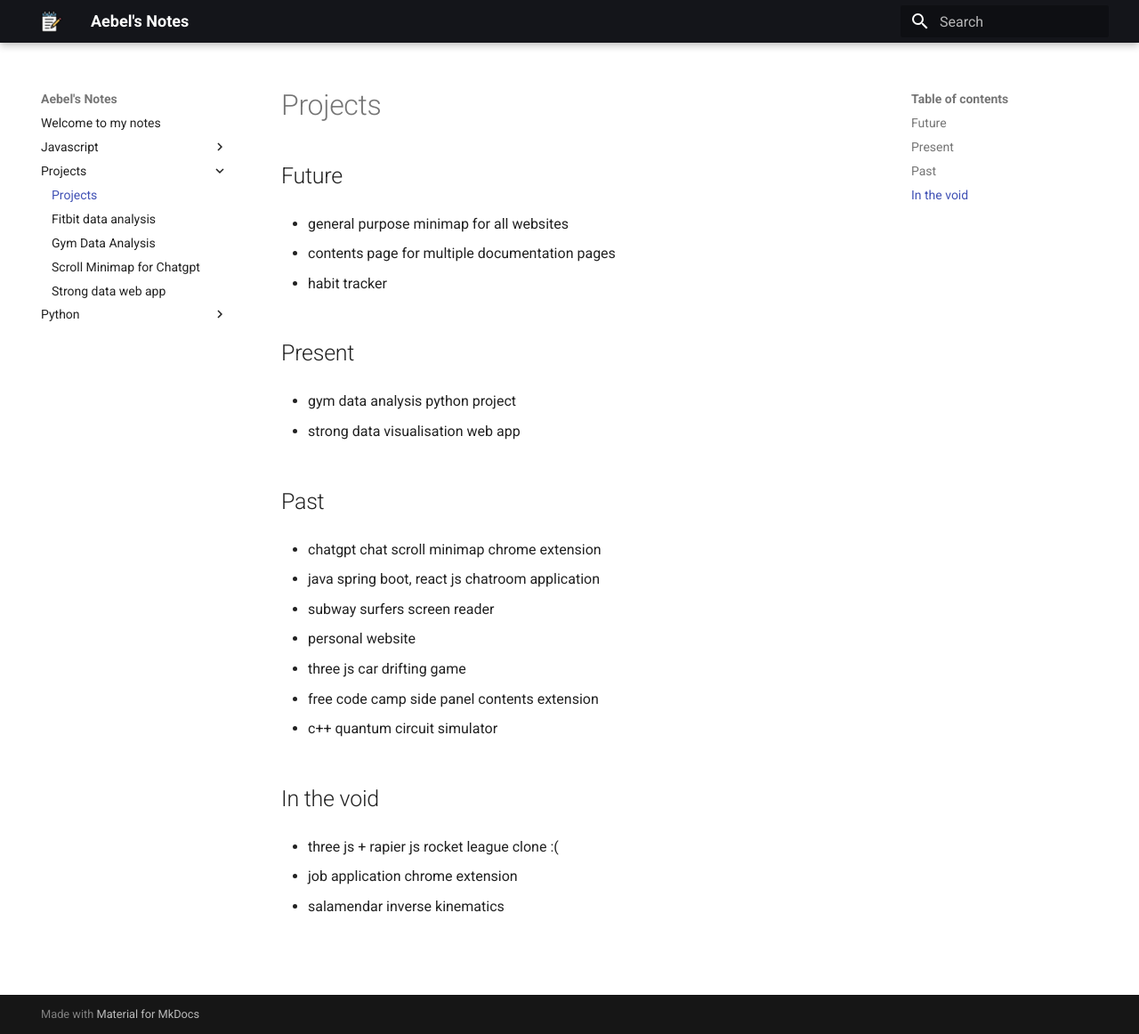
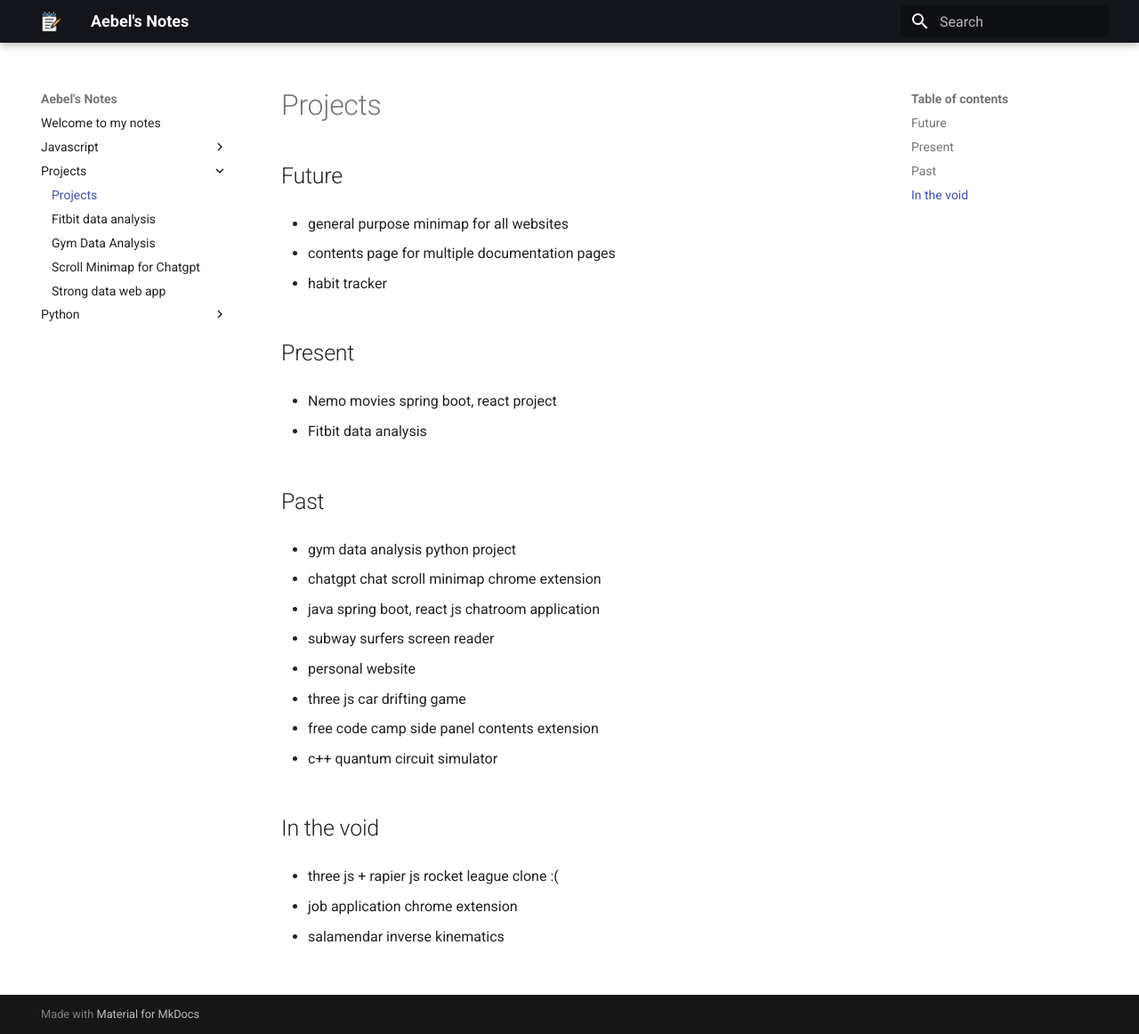
Before and after one commit to Aebel-Shajan/notes, an MkDocs documentation site: the page built from docs/projects/0-projects.md, in a window 1280 px wide and 1162 px high. Shown: the whole window at 89% size. Built offline with MkDocs 1.6.1 and Material for MkDocs 9.7.7, drawn with Linux system fonts in a browser that asks for light colours.

Commit message:
Update projects

```diff
--- a/docs/projects/0-projects.md
+++ b/docs/projects/0-projects.md
@@ -10,11 +10,13 @@
 
 ## Present
 
-* gym data analysis python project
+* Nemo movies spring boot, react project
 
-* strong data visualisation web app
+* Fitbit data analysis
 
 ## Past
+
+* gym data analysis python project
 
 * chatgpt chat scroll minimap chrome extension
 
```
